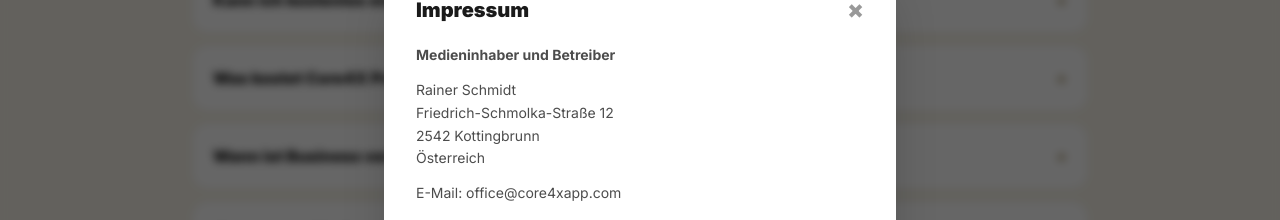
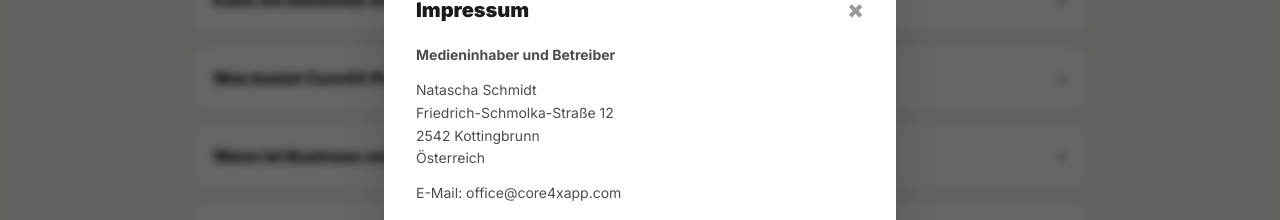
Before and after one commit to rainers79/core4X-landing, a React (Vite) app: page / in a window 1280 px wide. Both pictures are taken after a click on the button "Impressum". Shown: the part 4868-5088 px from the top of the page. Built offline with nearby package versions, Linux system fonts and the light colour scheme; no server answers.

Commit message:
Update landing page imprint owner

```diff
--- a/src/App.tsx
+++ b/src/App.tsx
@@ -571,7 +571,7 @@ const App: React.FC = () => {
       {showImpressum && (
         <Modal title="Impressum" onClose={() => setShowImpressum(false)}>
           <p className="font-bold">Medieninhaber und Betreiber</p>
-          <p>Rainer Schmidt<br />Friedrich-Schmolka-Straße 12<br />2542 Kottingbrunn<br />Österreich</p>
+          <p>Natascha Schmidt<br />Friedrich-Schmolka-Straße 12<br />2542 Kottingbrunn<br />Österreich</p>
           <p>E-Mail: office@core4xapp.com</p>
           <p>Entwicklung, Bereitstellung und Betrieb der Softwareplattform Core4X für Vereins-, Community-, Projekt-, Kommunikations-, Verwaltungs- und POS-Funktionen.</p>
           <p><a href={`${APP_LEGAL_BASE}/imprint.html`} target="_blank" rel="noreferrer" className="font-bold underline">Vollständiges Impressum öffnen</a></p>
```
